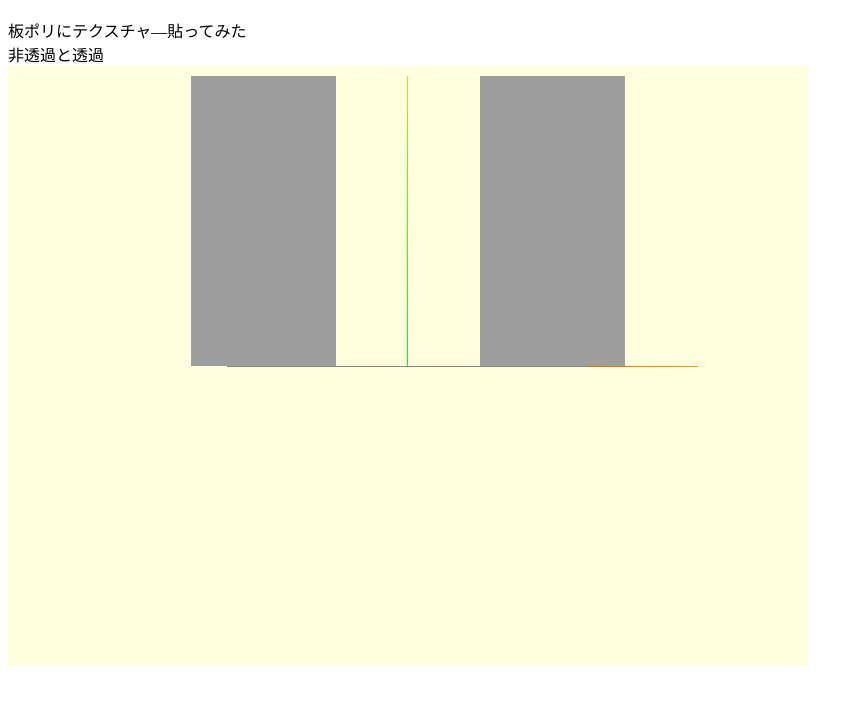
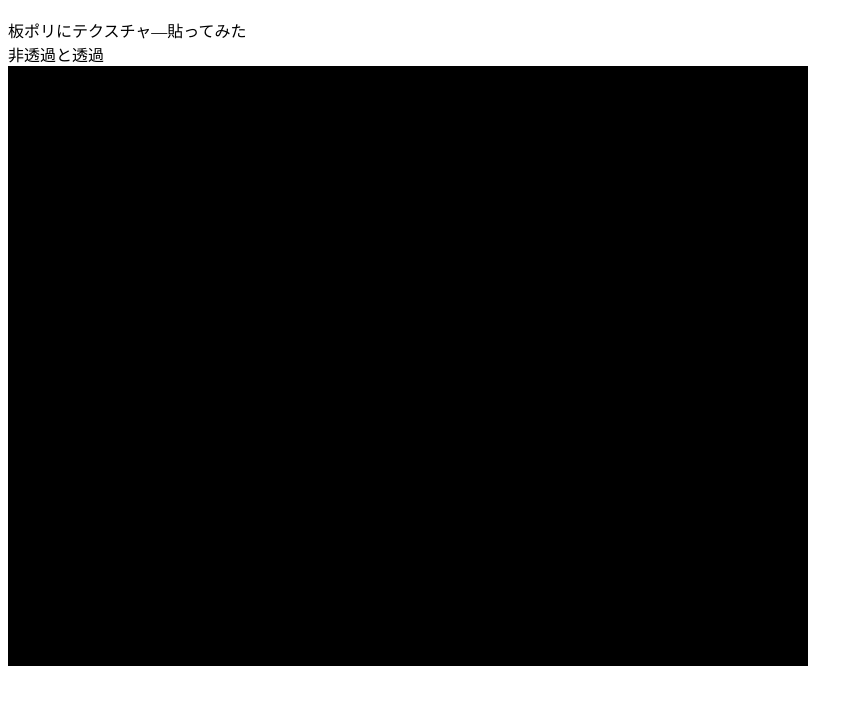
Before and after one commit to V2132085/report_2, a plain HTML site: page report.html in a window 1280 px wide. Shown: the part 57-762 px from the top of the page, without its empty margins (0-863 px from the left). Drawn offline with nearby package versions, Linux system fonts and the light colour scheme.

Commit message:
Update report.html

```diff
--- a/report.html
+++ b/report.html
@@ -64,17 +64,19 @@
         const material = new THREE.SpriteMaterial({ map: texture,});
 
         // 木左
-        const sprite1 = new THREE.Sprite(material);
-        sprite1.scale.set(1,2,1);
-        sprite1.position.set(-1,1,0); //位置を指定
-        scene.add(sprite1);
+        //const sprite1 = new THREE.Sprite(material);
+        //sprite1.scale.set(1,2,1);
+        //sprite1.position.set(-1,1,0); //位置を指定
+        //scene.add(sprite1);
 
         // 木右
-        const sprite2 = new THREE.Sprite(material);
-        sprite2.scale.set(1,2,1);
-        sprite2.position.set(1,1,0); //位置を指定
-        scene.add(sprite2);
+        //const sprite2 = new THREE.Sprite(material);
+        //sprite2.scale.set(1,2,1);
+        //sprite2.position.set(1,1,0); //位置を指定
+        //scene.add(sprite2);
 
+        //顔
+        const sprite = new THREE.
         update();
 
         // 毎フレーム時に実行されるループイベントです
```
